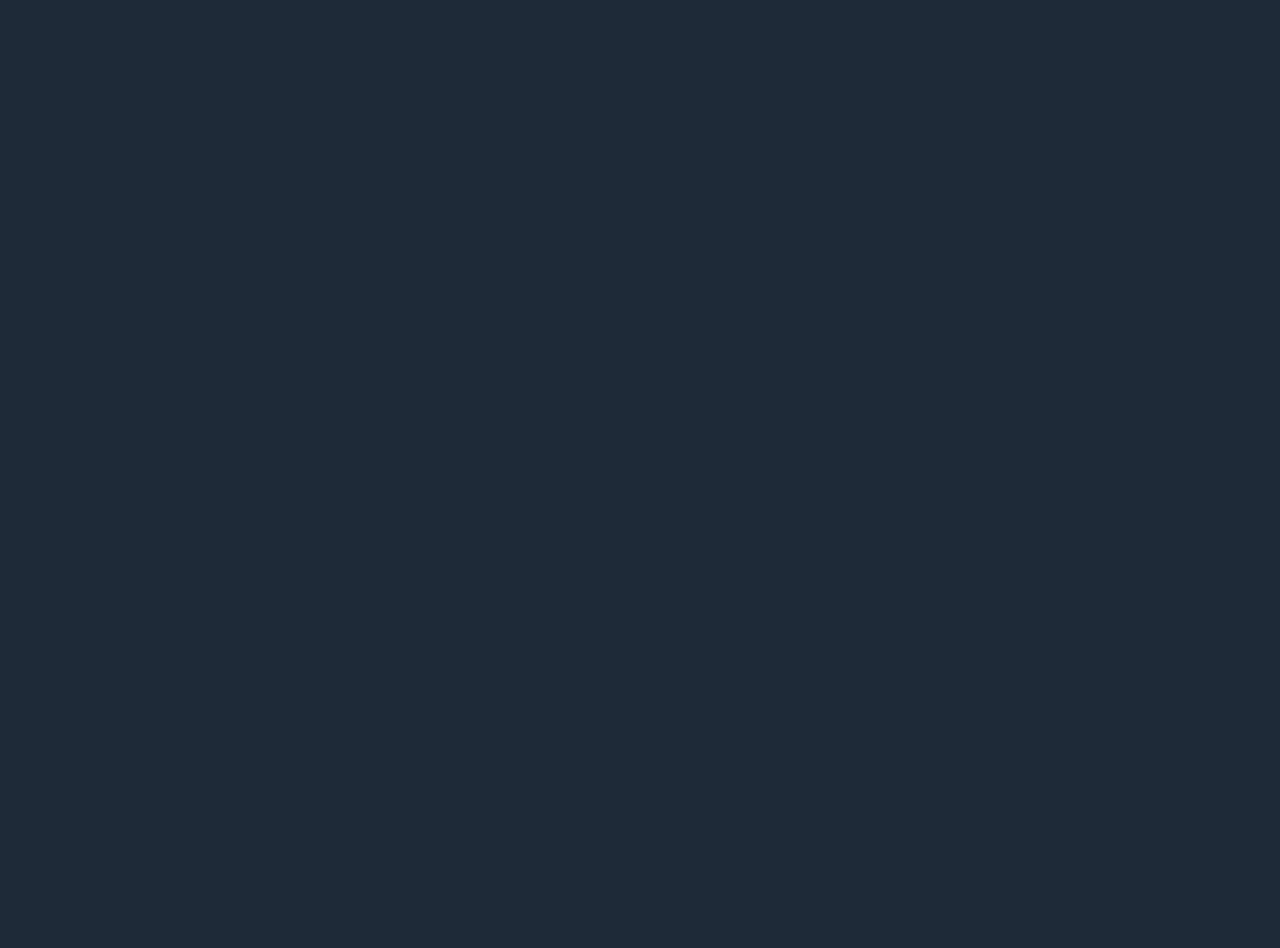
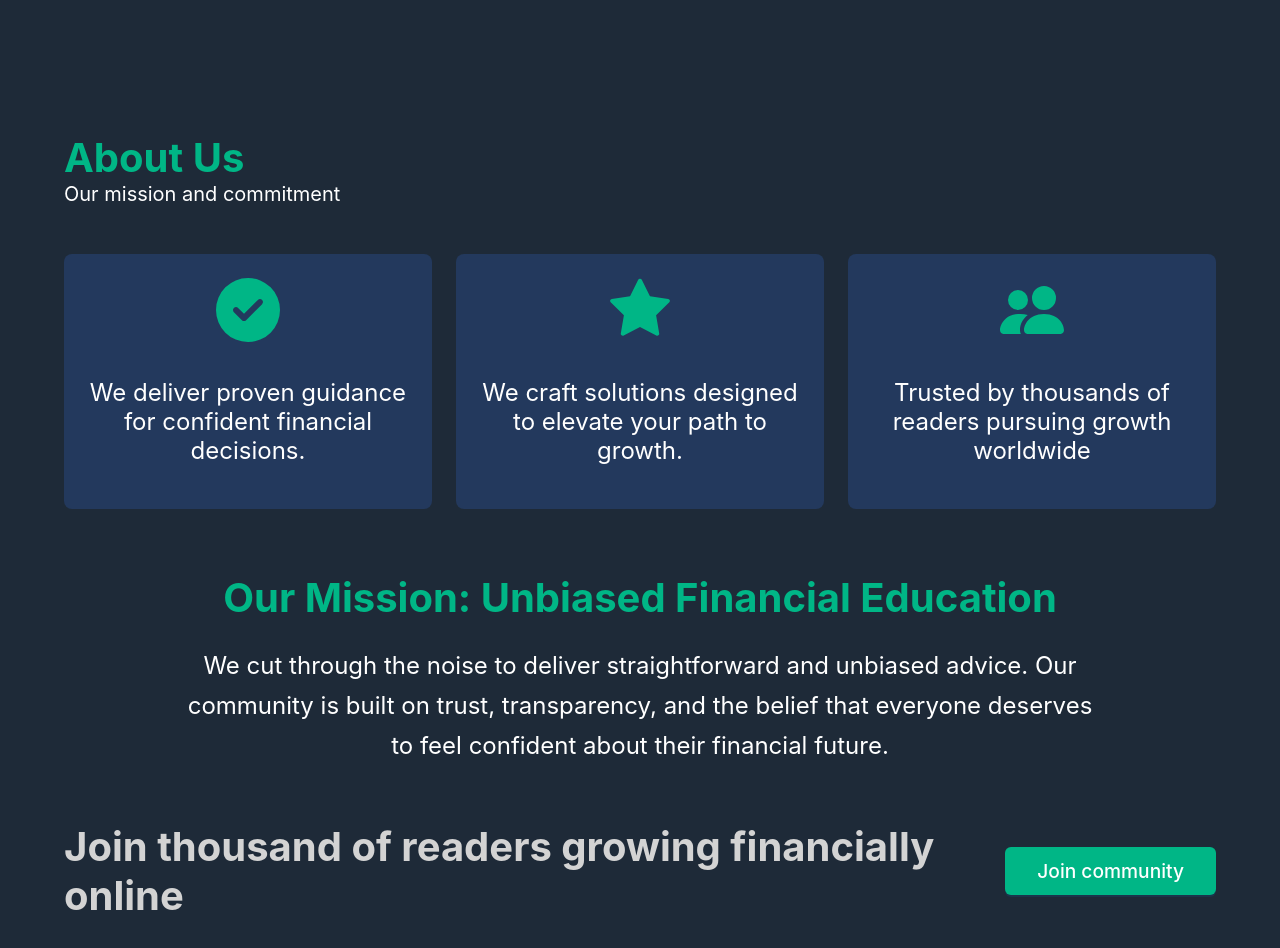
Before and after one commit to DhennisNizal/wealth-pivot, a React (Vite) app: page / in a window 1280 px wide. Shown: the part 1520-2468 px from the top of the page. Before the commit the page ends 1621 px from the top, so only its background shows below. Built offline with nearby package versions, Linux system fonts and the light colour scheme.

Commit message:
feat: add about module

```diff
--- /dev/null
+++ b/src/modules/about/about.jsx
@@ -0,0 +1,58 @@
+import React from "react";
+import SectionTitle from "../../components/section-title";
+import { FaCircleCheck } from "react-icons/fa6";
+import { GoStarFill } from "react-icons/go";
+import { BsPeopleFill } from "react-icons/bs";
+import { Button } from "antd";
+
+import * as S from "./styles";
+
+const About = () => {
+  return (
+    <S.Container>
+      <SectionTitle title="About Us" subtitle="Our mission and commitment" />
+
+      <S.ContentWrapper>
+        <S.Cards>
+          <div className="card-item">
+            <FaCircleCheck />
+            <h2>
+              We deliver proven guidance for confident financial decisions.
+            </h2>
+          </div>
+
+          <div className="card-item">
+            <GoStarFill />
+            <h2>We craft solutions designed to elevate your path to growth.</h2>
+          </div>
+
+          <div className="card-item">
+            <BsPeopleFill />
+            <h2>Trusted by thousands of readers pursuing growth worldwide</h2>
+          </div>
+        </S.Cards>
+
+        <S.Mission>
+          <h2>Our Mission: Unbiased Financial Education</h2>
+          <p>
+            We cut through the noise to deliver straightforward and unbiased
+            advice. Our community is built on trust, transparency, and the
+            belief that everyone deserves to feel confident about their
+            financial future.
+          </p>
+        </S.Mission>
+
+        <S.JoinUs>
+          <div className="left">
+            <h2>Join thousand of readers growing financially online</h2>
+          </div>
+          <div className="right">
+            <Button type="primary">Join community</Button>
+          </div>
+        </S.JoinUs>
+      </S.ContentWrapper>
+    </S.Container>
+  );
+};
+
+export default About;
--- /dev/null
+++ b/src/modules/about/index.js
@@ -0,0 +1,3 @@
+import About from "./about";
+
+export default About;
--- /dev/null
+++ b/src/modules/about/styles.js
@@ -0,0 +1,156 @@
+import styled from "styled-components";
+import { color, breakpoint } from "../../styles";
+
+export const Container = styled.div`
+  width: 100%;
+  padding: 1rem 4rem;
+  margin-bottom: 8rem;
+
+  ${breakpoint.mobile} {
+    padding: 2rem 1rem;
+  }
+`;
+
+export const ContentWrapper = styled.div`
+  display: flex;
+  flex-direction: column;
+  gap: 2rem;
+
+  ${breakpoint.mobile} {
+    padding: 1rem;
+  }
+`;
+
+export const Cards = styled.div`
+  display: grid;
+  grid-template-columns: repeat(3, 1fr);
+  gap: 1.5rem;
+
+  ${breakpoint.mobile} {
+    grid-template-columns: repeat(1, 3fr);
+  }
+
+  ${breakpoint.tablet} {
+    grid-template-columns: repeat(1, 3fr);
+  }
+
+  .card-item {
+    display: flex;
+    flex-direction: column;
+    align-items: center;
+    gap: 1rem;
+    width: 100%;
+    min-height: 15rem;
+    padding: 1.5rem;
+    background-color: ${color.darkBlue};
+    border-radius: 0.5rem;
+
+    h2 {
+      color: ${color.white};
+      font-size: 1.5rem;
+      font-weight: 400;
+      text-align: center;
+
+      ${breakpoint.mobile} {
+        font-size: 1rem;
+      }
+    }
+
+    svg {
+      font-size: 4rem;
+      color: ${color.emeraldGreen};
+    }
+  }
+`;
+
+export const Mission = styled.div`
+  display: flex;
+  flex-direction: column;
+  width: 100%;
+  height: auto;
+  color: ${color.white};
+  text-align: center;
+  align-items: center;
+
+  h2 {
+    font-size: 2.5rem;
+    margin: 2rem 0 0 0;
+    color: ${color.emeraldGreen};
+
+    ${breakpoint.mobile} {
+      font-size: 1.8rem;
+    }
+  }
+
+  p {
+    font-size: 1.5rem;
+    line-height: 2.5rem;
+    max-width: 80%;
+
+    ${breakpoint.mobile} {
+      font-size: 1rem;
+      max-width: 100%;
+      line-height: 2rem;
+    }
+
+    ${breakpoint.tablet} {
+      max-width: 100%;
+    }
+  }
+`;
+
+export const JoinUs = styled.div`
+  display: flex;
+  align-items: center;
+  gap: 1.5rem;
+  color: ${color.white};
+  margin: auto;
+
+  ${breakpoint.mobile} {
+    flex-direction: column;
+  }
+  ${breakpoint.tablet} {
+    flex-direction: column;
+  }
+
+  .left {
+    height: auto;
+
+    h2 {
+      margin: 0;
+      font-size: 2.5rem;
+      color: ${color.lightGray};
+
+      ${breakpoint.mobile} {
+        text-align: center;
+        font-size: 1.8rem;
+      }
+      ${breakpoint.tablet} {
+        text-align: center;
+      }
+    }
+  }
+
+  .right {
+    height: auto;
+    display: flex;
+    align-items: center;
+    justify-content: center;
+
+    button {
+      padding: 1.5rem 2rem;
+      font-size: 1.2rem;
+      font-weight: 500;
+      background-color: ${color.emeraldGreen};
+      color: ${color.white};
+      border: none;
+      transition: transform 0.2s ease;
+
+      &:hover {
+        color: ${color.white} !important;
+        background-color: ${color.emeraldGreen} !important;
+        transform: scale(1.03);
+      }
+    }
+  }
+`;
--- a/src/pages/landing-page.jsx
+++ b/src/pages/landing-page.jsx
@@ -4,6 +4,7 @@ import Transition from "../components/transition";
 import Header from "../components/header";
 import Home from "../modules/home";
 import Featured from "../modules/featured";
+import About from "../modules/about";
 
 const LandingPage = () => {
   return (
@@ -14,6 +15,10 @@ const LandingPage = () => {
       <Transition>
         <Featured />
       </Transition>
+
+      <Transition>
+        <About />
+      </Transition>
     </PageLayout>
   );
 };
--- a/src/styles/index.js
+++ b/src/styles/index.js
@@ -10,6 +10,7 @@ export const color = {
   black: "#000000",
   emeraldGreen: "#00B686",
   navyBlue: "#1E2A38",
+  darkBlue: "#23395d",
   blue: "#1677FF",
   gray: "#808080",
   lightGray: "#d3d3d3",
```
